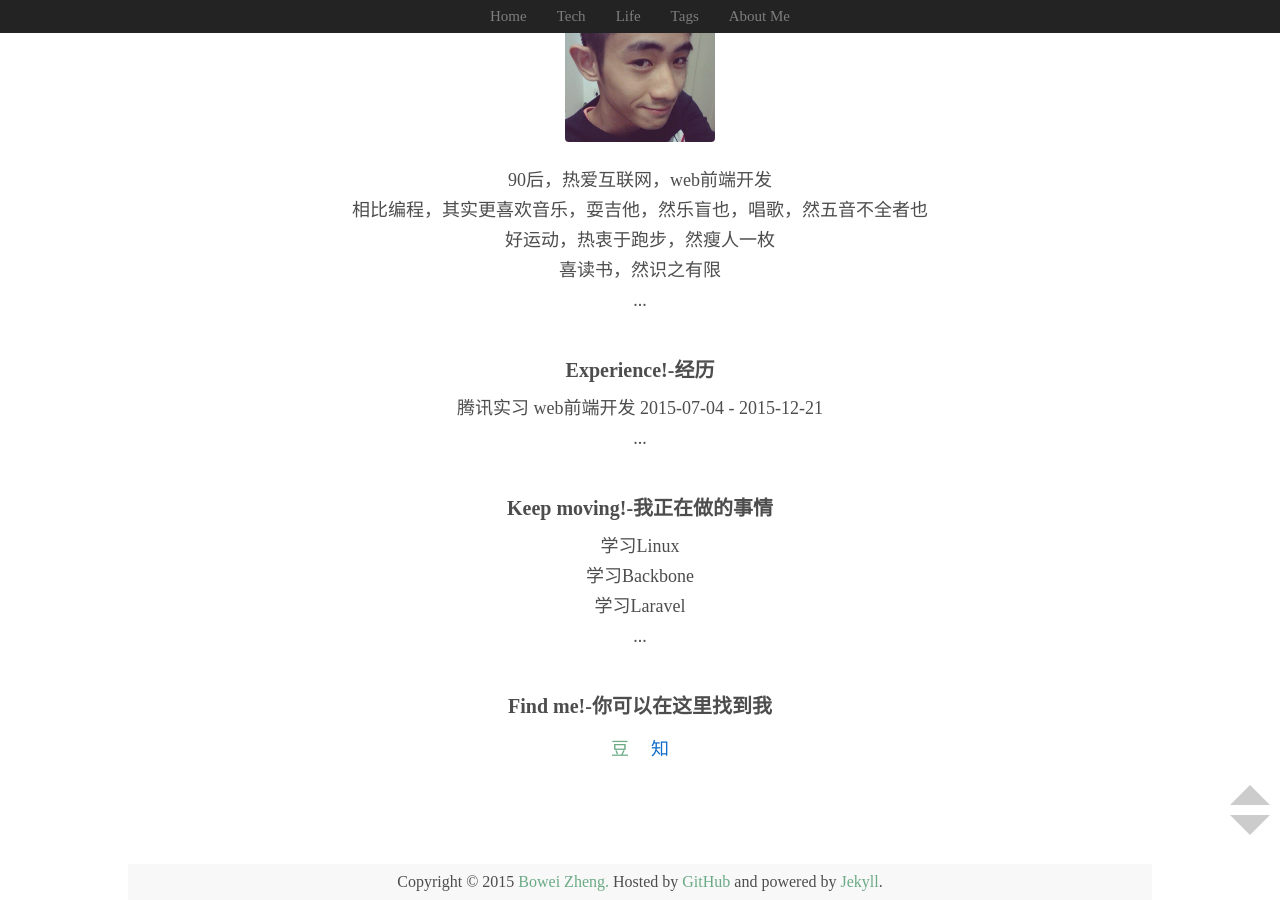
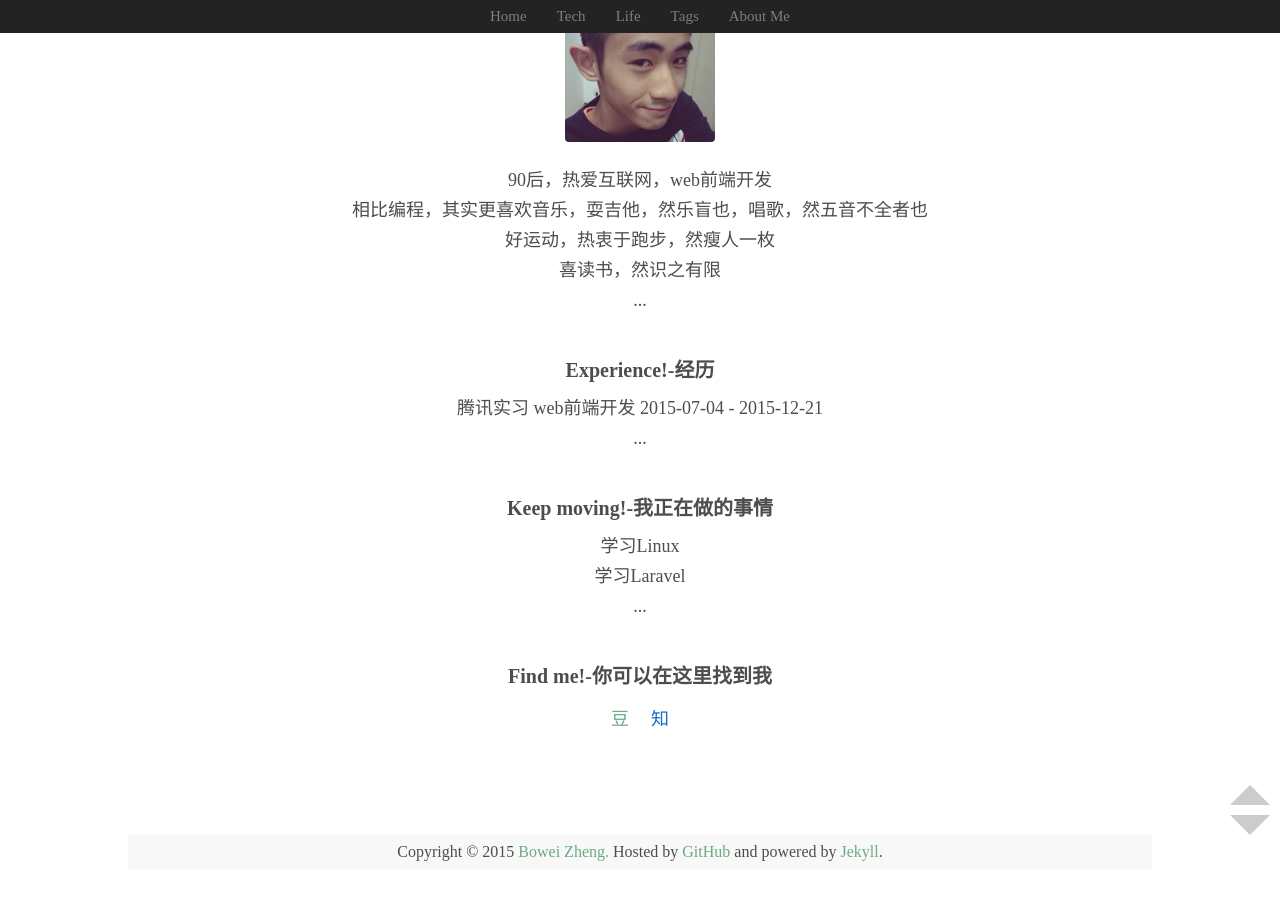
Before and after one commit to wynn719/blog, a Jekyll site: the page built from about/index.html, in a window 1280 px wide and 900 px high, scrolled down 520 px. Built offline with Jekyll 4.4.1, drawn with Linux system fonts in a browser that asks for light colours; nearby versions of some CDN libraries; after the commit the page ends 1390 px from its top, so only the background shows below that.

Commit message:
Signed-off-by: waynezheng

```diff
--- a/about/index.html
+++ b/about/index.html
@@ -53,7 +53,6 @@ layout: default
         <p class="title">Keep moving!-我正在做的事情</p>
         <ul>
             <li>学习Linux</li>
-            <li>学习Backbone</li>
             <li>学习Laravel</li>
             <li>...</li>
         </ul>
```
